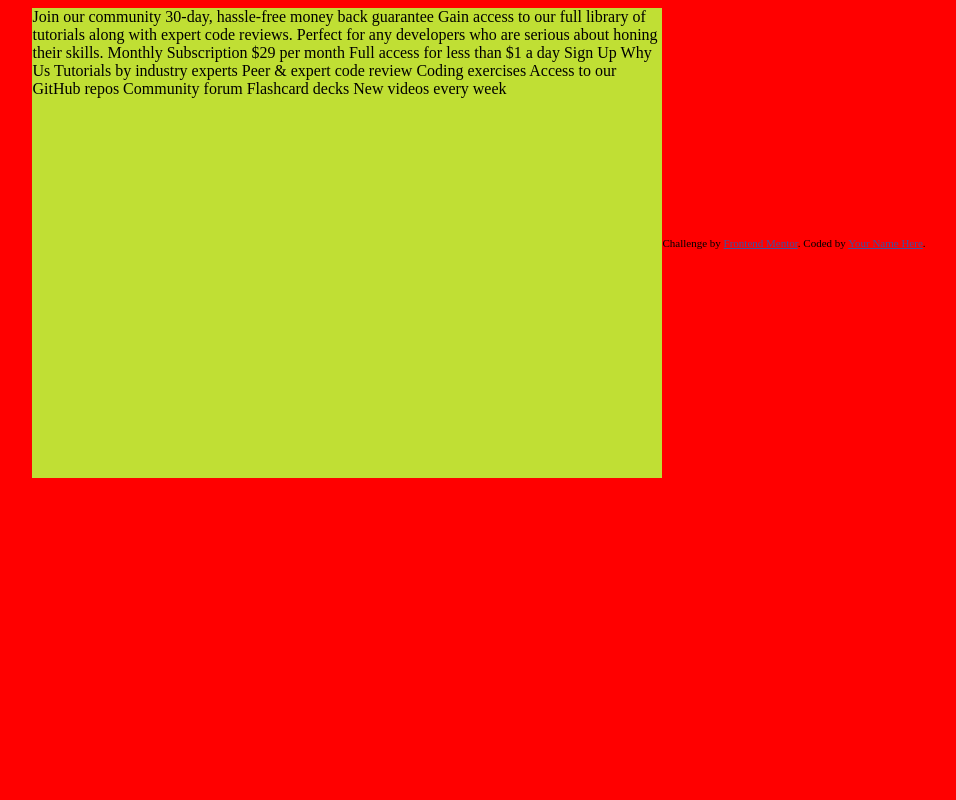
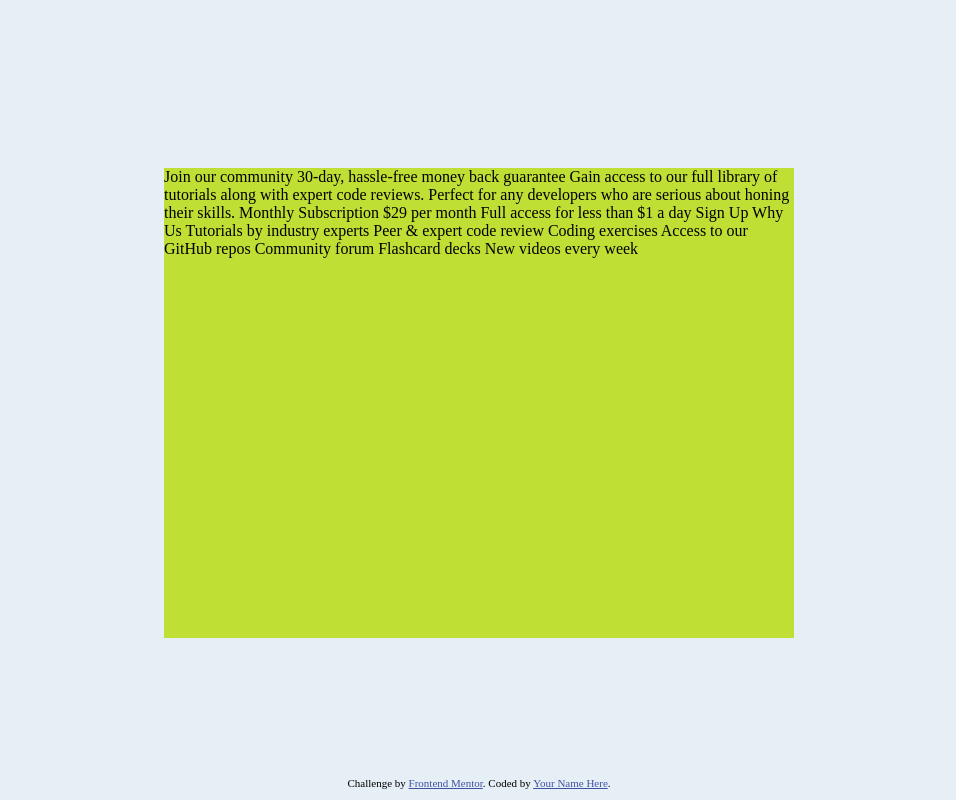
Before and after one commit to TebelloX/Frontend-Mentor-Challenges, a plain HTML site: page price_grid_component/index.html in a window 1280 px wide. Shown: the whole page, without its empty margins (161-1117 px from the left). Drawn offline with Linux system fonts and the light colour scheme.

Commit message:
single price grid component challenge

```diff
--- a/price_grid_component/index.html
+++ b/price_grid_component/index.html
@@ -37,12 +37,12 @@
       Flashcard decks New videos every week
     </div>
   </body>
-  <footer>
+  <div class="footer">
     <p class="attribution">
       Challenge by
       <a href="https://www.frontendmentor.io?ref=challenge" target="_blank"
         >Frontend Mentor</a
       >. Coded by <a href="#">Your Name Here</a>.
     </p>
-  </footer>
+  </div>
 </html>
--- a/price_grid_component/style.css
+++ b/price_grid_component/style.css
@@ -4,20 +4,22 @@
 
 :root {
   --cyan: hsl(179, 62%, 43%);
-  --yellow: hsl(71, 73%, 54%)
+  --yellow: hsl(71, 73%, 54%);
+  --lgrey: hsl(204, 43%, 93%);
 }
 
 body {
     display: flex;
     justify-content: center;
     align-items: center;
-    background-color: red;
+    background-color: var(--lgrey);
 }
 
 .container {
     width: 630px;
     height: 470px;
     background-color: var(--yellow);
+    margin-top: 160px;
 }
 
 .footer {
```
